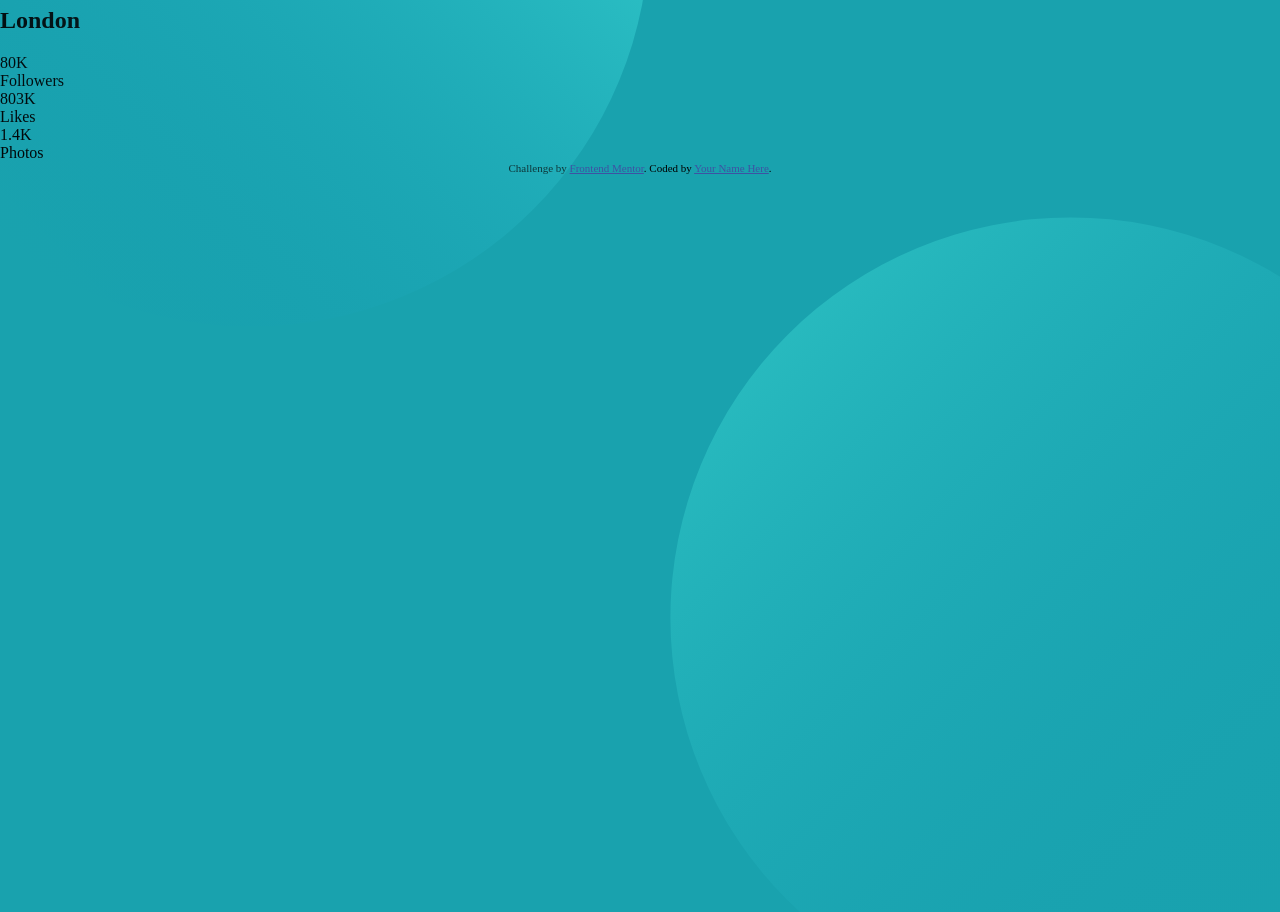
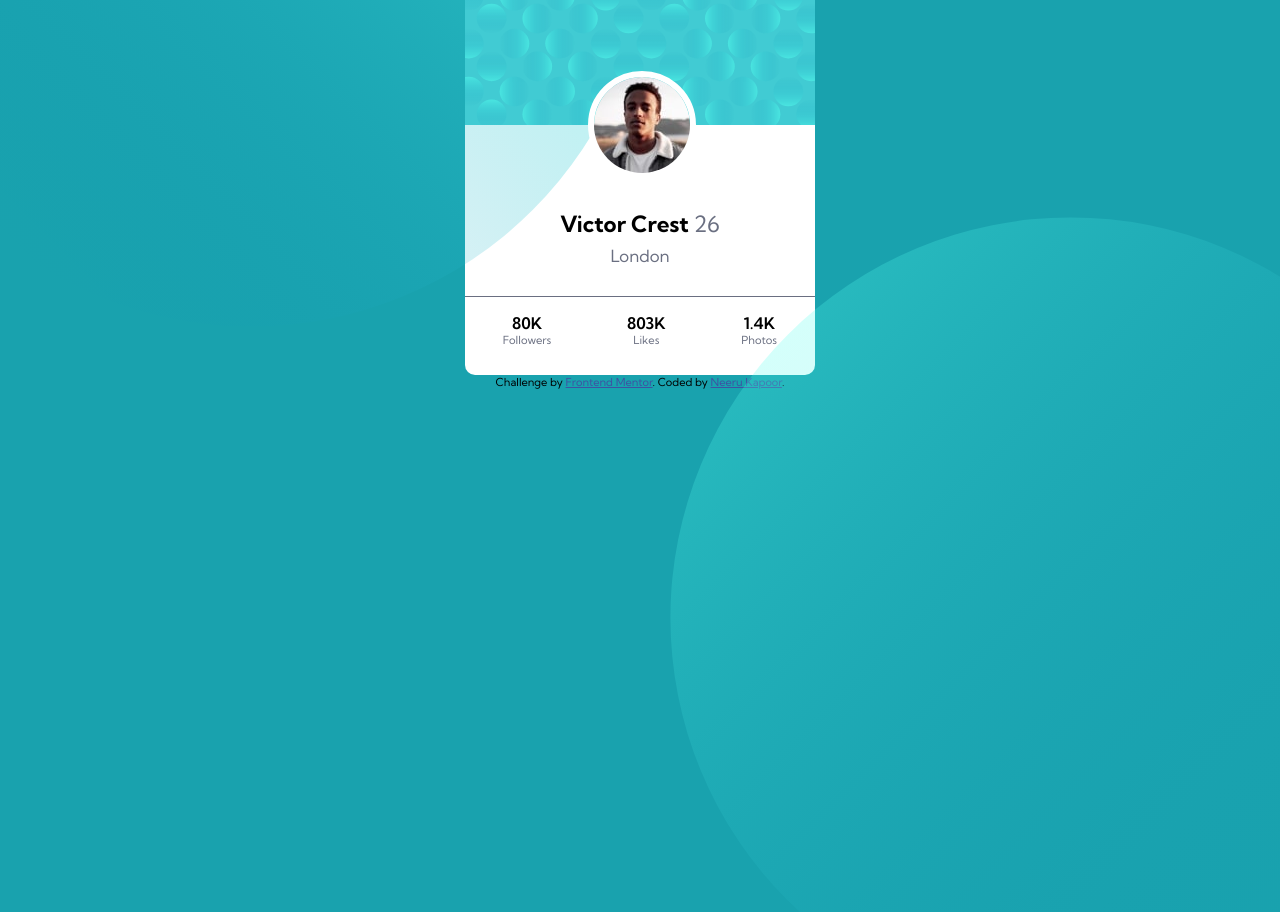
Before and after one commit to neerukapoor/fem-Profile-card-component, a plain HTML site: page index.html in a window 1280 px wide. Shown: the part 173-1085 px from the top of the page. Drawn offline with Linux system fonts and the light colour scheme.

Commit message:
more changes

```diff
--- a/index.html
+++ b/index.html
@@ -3,7 +3,9 @@
 <head>
   <meta charset="UTF-8">
   <meta name="viewport" content="width=device-width, initial-scale=1.0"> <!-- displays site properly based on user's device -->
-
+  <link rel="preconnect" href="https://fonts.googleapis.com">
+  <link rel="preconnect" href="https://fonts.gstatic.com" crossorigin>
+  <link href="https://fonts.googleapis.com/css2?family=Kumbh+Sans:wght@100..900&family=Poppins:ital,wght@0,100;0,200;0,300;0,400;0,500;0,600;0,700;0,800;0,900;1,100;1,200;1,300;1,400;1,500;1,600;1,700;1,800;1,900&display=swap" rel="stylesheet">
   <link rel="icon" type="image/png" sizes="32x32" href="./images/favicon-32x32.png">
   <link rel="stylesheet" href="style.css">
   <title>Frontend Mentor | Profile card component</title>
@@ -13,33 +15,35 @@
   <main class="container">
     <div class="image-top"></div>
     <div class="image-bottom"></div>
-    <div class="img">
-      <img src="images/image-victor.jpg" alt="">
+    <div class="card-img">
+      <img class="bcg-img" src="images/bg-pattern-card.svg" alt="">
+      <img class="avatar-img" src="images/image-victor.jpg">
     </div>
     <div class="heading">
-      <h1>Victor Crest
+      <h1 style="margin-bottom: 0;">Victor Crest
         <span>26</span>
       </h1>
       <h2>London</h2>
     </div>
+    <div class="line"></div>
     <div class="details">
       <div class="component">
-        <div>80K</div>
-        <div>Followers</div>
+        <p class="number">80K</p>
+        <p>Followers</p>
       </div>
       <div class="component">
-        <div>803K</div>
-        <div>Likes</div>
+        <p class="number">803K</p>
+        <p>Likes</p>
       </div>
       <div class="component">
-        <div>1.4K</div>
-        <div>Photos</div>
+        <p class="number">1.4K</p>
+        <p>Photos</p>
       </div>
     </div>
   </main>
   <div class="attribution">
     Challenge by <a href="https://www.frontendmentor.io?ref=challenge" target="_blank">Frontend Mentor</a>.
-    Coded by <a href="#">Your Name Here</a>.
+    Coded by <a href="https://github.com/neerukapoor">Neeru Kapoor</a>.
   </div>
 </body>
 </html>
--- a/style.css
+++ b/style.css
@@ -1,3 +1,20 @@
+:root {
+    --ff-sans: "Kumbh Sans", sans-serif;
+
+    --clr-900: hsl(229, 23%, 23%);
+    --clr-600: hsl(185, 75%, 39%);
+    --clr-400: hsl(227, 10%, 46%);
+
+    --fs-400: 0.7rem;
+    --fs-500: 1rem;
+    --fs-600: 1.625rem;
+    --fs-900: 2.5rem;
+
+    --fw-light: 200;
+    --fw-normal: 400;
+    --fw-bold: 600;
+}
+
 .attribution {
     font-size: 11px;
     text-align: center;
@@ -11,10 +28,26 @@
     box-sizing: border-box;
 }
 
+html {
+    font-family: var(--ff-sans);
+    font-weight: var(--fw-normal);
+}
+
 body {
-    background-color: hsl(185, 75%, 39%);
+    background-color: var(--clr-600);
     margin: 0;
     padding: 0;
+    overflow: hidden;
+    display: flex;
+    flex-direction: column;
+    justify-content: center;
+    align-items: center;
+    height: 90vh;
+}
+
+.container {
+    background-color: white;
+    border-radius: 10px;
 }
 
 .image-top {
@@ -38,3 +71,65 @@ body {
     bottom: -390px;
     right: -670px;
 }
+
+.card-img{
+    position: relative;
+}
+
+.bcg-img{
+    border-radius: 10px 10px 0px 0px;
+}
+
+.avatar-img{
+    position: absolute;
+    bottom: -50px;
+    left: 35%;
+    border-radius: 50%;
+    border: 6px solid white ;
+}
+
+.heading {
+    font-size: var(--fs-400);
+    padding-top: 40px;
+    text-align: center;
+    margin-bottom: 0;
+    margin-top: 1.5rem;
+    line-height: 2rem;
+}
+
+.heading span {
+    font-weight: var(--fw-normal);
+    color: var(--clr-400);
+}
+
+.heading h2 {
+    font-weight: var(--fw-normal);
+    color: var(--clr-400);
+    margin-top: 0;
+    margin-bottom: 1.5rem;
+}
+
+.details {
+    display: flex;
+    justify-content: space-around;
+    text-align: center;
+    margin-bottom: 1rem;
+}
+
+.number {
+    font-weight: var(--fw-bold);
+    font-size: var(--fs-500);
+    margin-bottom: 0;
+}
+
+.details p:nth-child(2) {
+    color: var(--clr-400);
+    margin-top: 0;
+    font-size: var(--fs-400);
+}
+
+.line {
+    height: 1px;
+    width: 100%;
+    background-color: var(--clr-400);
+}
```
